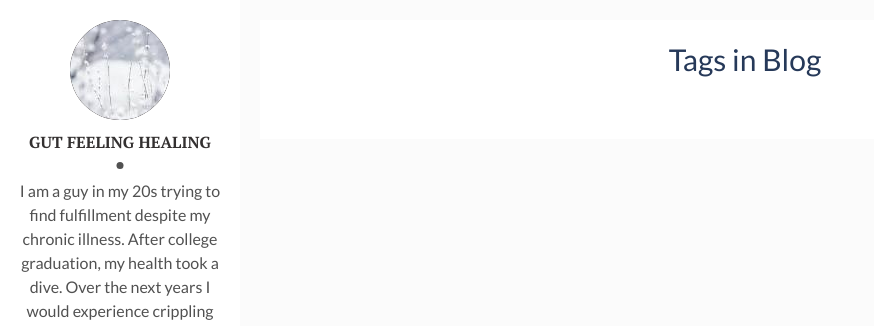
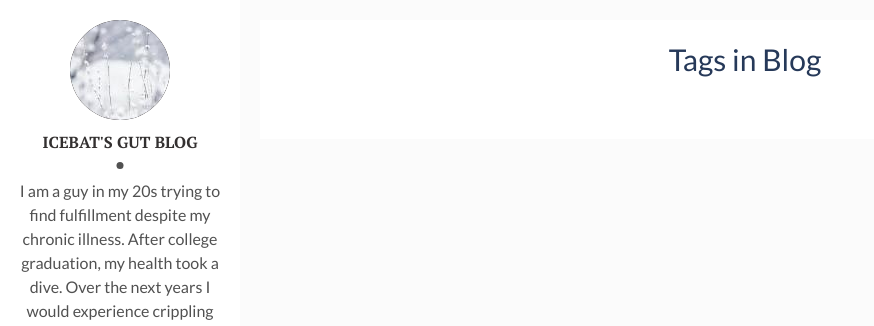
Before and after one commit to gutblog/gutblog.github.io, a Jekyll site: the page built from tags.html, in a window 1280 px wide. Shown: the top 326 px of the page, without its empty margins (0-874 px from the left). Built offline with Jekyll 4.4.1, drawn with Linux system fonts in a browser that asks for light colours.

Commit message:
Update site title

```diff
--- a/_config.yml
+++ b/_config.yml
@@ -1,5 +1,5 @@
-title: Gut Feeling Healing Blog
-displaytitle: Gut Feeling Healing
+title: Icebat's Gut Blog
+displaytitle: Icebat's Gut Blog
 description: > # this means to ignore newlines until "baseurl:"
   I am a guy in my 20s trying to find fulfillment despite my chronic illness. After college graduation, my health took a dive. Over the next years I would experience crippling panic attacks, debilitating depression and anxiety, DP/DR, insomnia, and major digestive issues. Join me on my healing journey.
 permalink: ':title/'
```
